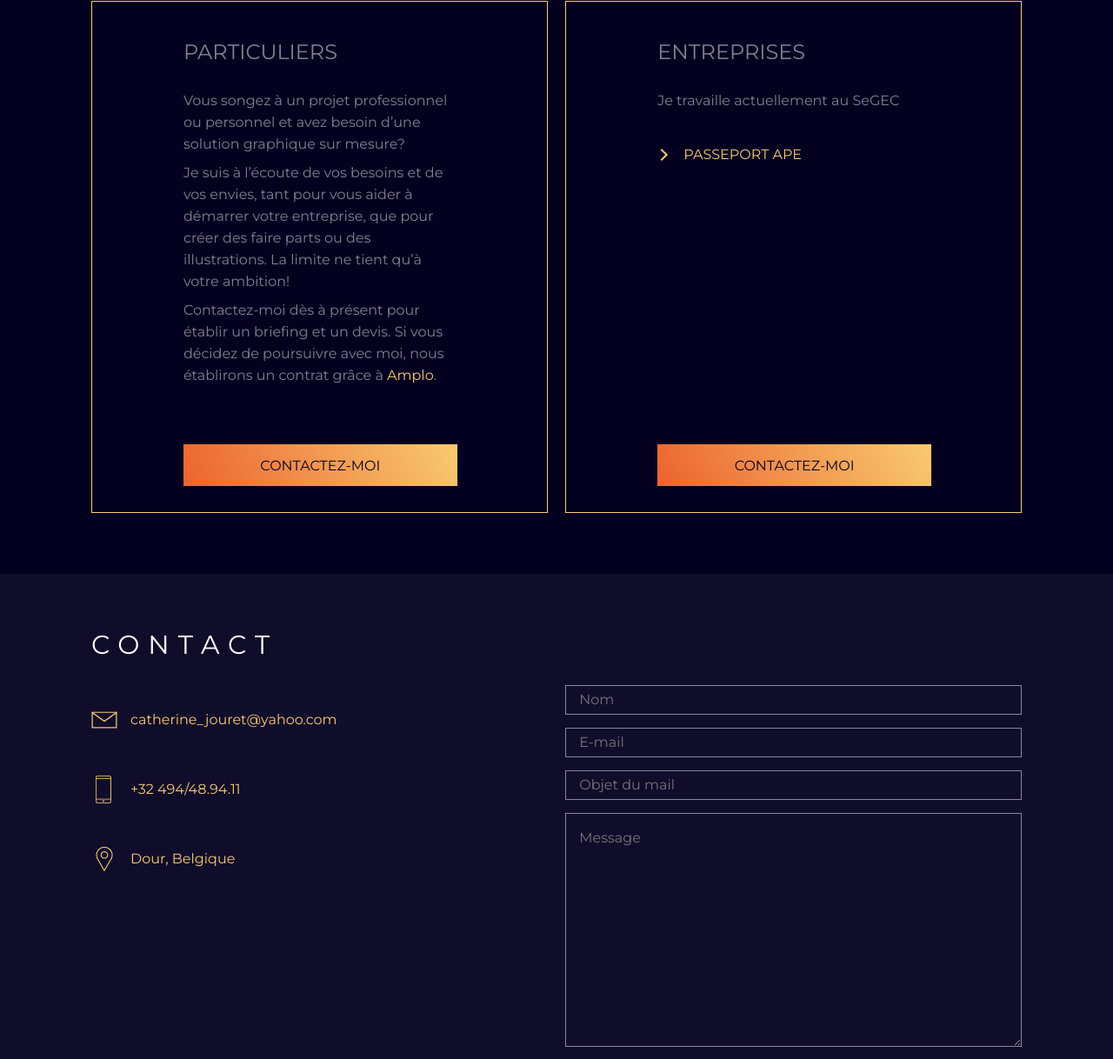
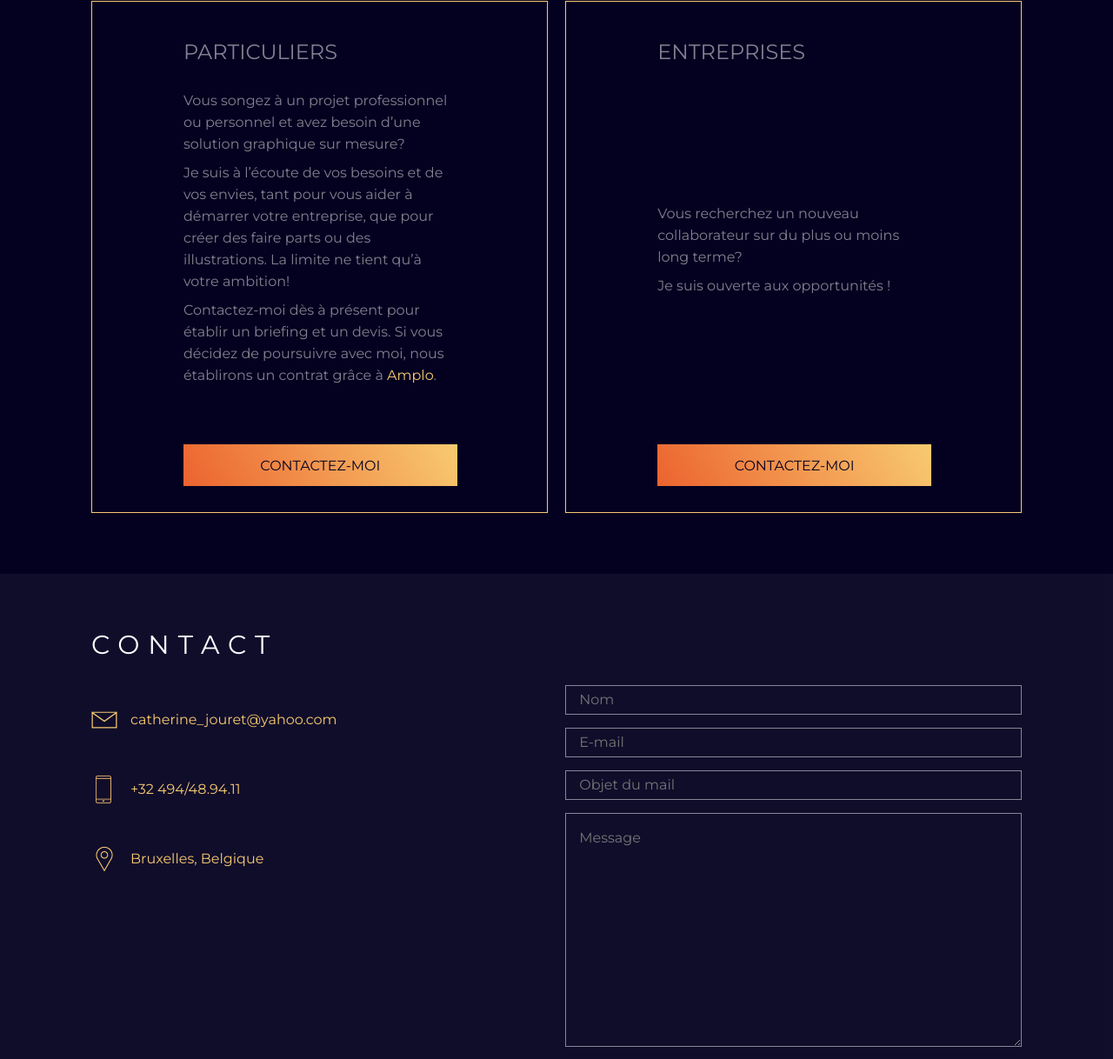
Before and after one commit to Cathylle/Cathylle.github.io, a website: page index.html in a window 1280 px wide. Shown: the part 2985-4203 px from the top of the page at 87% size. Drawn offline with nearby package versions, Linux system fonts and the light colour scheme; a web font is replaced by a local one.

Commit message:
Update index.html

```diff
--- a/index.html
+++ b/index.html
@@ -175,22 +175,11 @@
             </p>
             <a href="#contact"><button>Contactez-moi</button></a>
         </div>
-        <div class="tarifs__entreprises">
+         <div class="tarifs__entreprises">
             <h3>entreprises</h3>
-            <p>Je travaille actuellement au SeGEC </p>
-<!--             <p>Vous recherchez un nouveau collaborateur sur du plus ou moins long terme? <br>
-            Je suis disponible pour vos missions graphiques, en freelance grâce à <a href="https://amplo.be/fr?gclid=CjwKCAiA65iBBhB-EiwAW253Wz-fuuSUCynh2_kpcZTL-e6aVueALuZ7ZcKxoLf9IiiLpr8QFPXC4RoCYSgQAvD_BwE" target="_blank">Amplo</a>, en CDD ou en CDI. <br>
-            Découvrez les avantages à m’engager dès maintenant!
-            </p> -->
-<!--             <p class="tarifs__entreprises__impulsion">IMPULSION 12+</p>
-            <p class="tarifs__entreprises__impulsion__p">Il s’agit d’une allocation de travail, pour une durée de 2 ans maximum, à partir de l’entrée en service. En tant qu’employeur, vous pouvez déduire cette allocation de mon salaire net. <br>
-            <a href="https://www.leforem.be/entreprises/aides-emploi-impulsion-12-mois-plus.html" target="_blank">En savoir plus</a> </p> -->
-            <p class="tarifs__entreprises__ape">PASSEPORT APE</p>
-            <p class="tarifs__entreprises__ape__p">Les aides à la promotion de l’emploi sont des subsides octroyés aux employeurs du secteur non-marchant situés en Wallonie et qui engagent. <br>
-                Bénéficiez d’un subside APE sous forme de points, ainsi que d’une diminution des cotisations sociales. <br>
-            <a href="https://emploi.wallonie.be/home/aides-a-lemploi/APE.html#:~:text=Les%20Aides%20%C3%A0%20la%20Promotion,partiellement%20la%20r%C3%A9mun%C3%A9ration%20de%20travailleurs." target="_blank">En savoir plus</a>
-                </p>
-                <a href="#contact"><button>Contactez-moi</button></a>
+            <p>Vous recherchez un nouveau collaborateur sur du plus ou moins long terme? <br>
+                Je suis ouverte aux opportunités ! </p>
+             <a href="#contact"><button>Contactez-moi</button></a>
          </div>
         </div>
     </section>
@@ -208,7 +197,7 @@
             </div>
             <div>
             <h4 class="contact__coordonnees__location">location</h4>
-            <p>Dour, Belgique</p>
+            <p>Bruxelles, Belgique</p>
             </div>
             <div class="contact_header__Reseaux">
                 <a href="https://www.facebook.com/CathylleArt" target="_blank" class="header__Reseaux__Fb">@CathylleArt</a>
```
